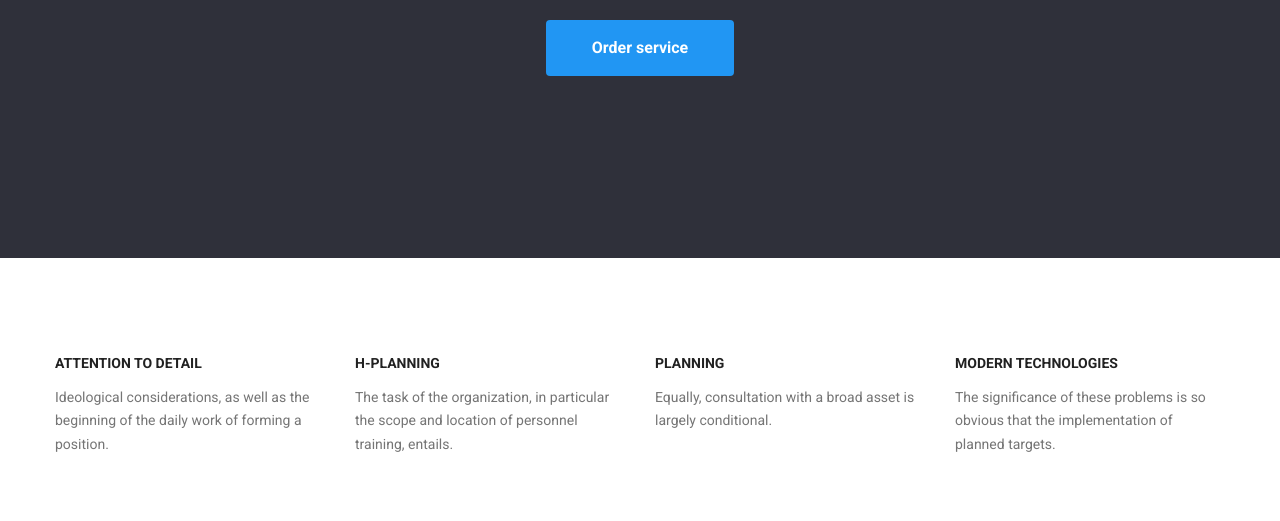
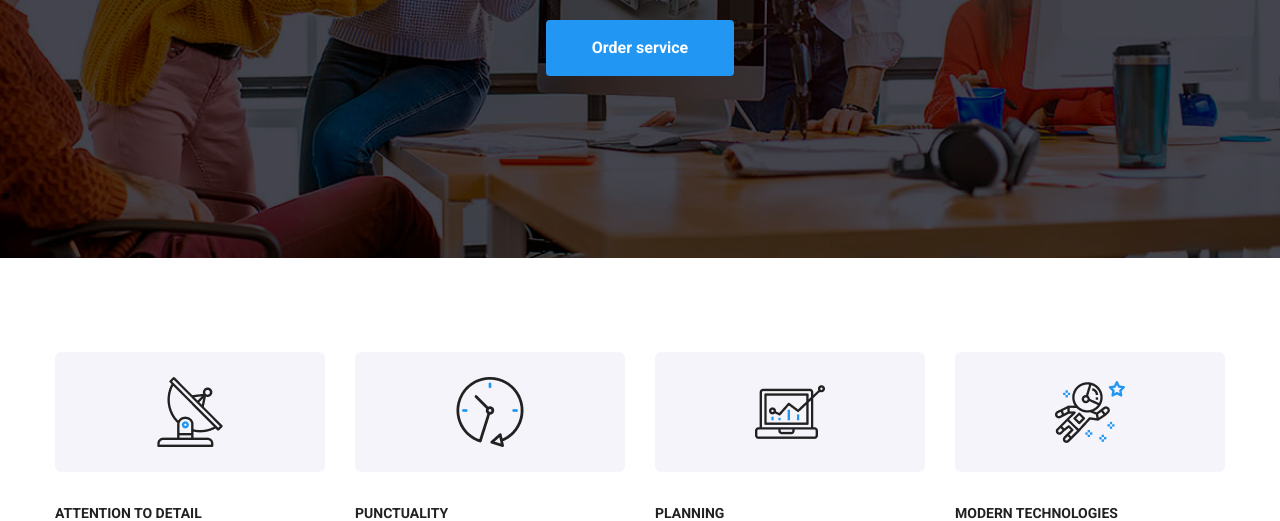
Before and after one commit to zelenovaa/WebStudio, a plain HTML site: page index.html in a window 1280 px wide. Shown: the part 433-954 px from the top of the page. Drawn offline with Linux system fonts and the light colour scheme.

Commit message:
added background

```diff
--- a/css/styles.css
+++ b/css/styles.css
@@ -161,7 +161,9 @@ body {
 /* HERO SECTION */
 
 .hero {
-  background: #2f303a;
+  width: 100%;
+  height: 600px;
+  background: linear-gradient(rgba(0,0,0,0.5), rgba(0,0,0,0.5)), url('../images/hero-background.jpg') no-repeat center/cover;
   text-align: center;
 }
 
@@ -210,7 +212,38 @@ body {
   flex: 1 1 25%;
 }
 
+.icon-bg {
+  padding: 25px 100px;
+  background: #F5F4FA;
+  border-radius: 6px;
+  display: flex;
+  align-items: center;
+  justify-content: center;
+}
+
+.about-icon {
+  width: 70px;
+  height: 70px;
+}
+
+.attention {
+  background: url('../images/antenna\ 1.png') no-repeat center/contain;
+}
+
+.punctuality {
+  background: url('../images/clock\ 1.png') no-repeat center;
+}
+
+.planning {
+  background: url('../images/diagram\ 1.png') no-repeat center;
+}
+
+.modern {
+  background: url('../images/astronaut\ 1.png') no-repeat center;
+}
+
 .about-block > h3 {
+  padding-top: 30px;
   font-weight: 700;
   text-transform: uppercase;
 }
--- a/index.html
+++ b/index.html
@@ -79,18 +79,30 @@
 		<section class="about">
 			<div class="container">
 				<div class="about-block">
+					<div class="icon-bg">
+						<div class="attention about-icon"></div>
+					</div>
 					<h3>Attention to detail</h3>
 					<p>Ideological considerations, as well as the beginning of the daily work of forming a position.</p>
 				</div>
 				<div class="about-block">
-					<h3>h-Planning</h3>
+					<div class="icon-bg">
+						<div class="punctuality about-icon"></div>
+					</div>
+					<h3>Punctuality</h3>
 					<p>The task of the organization, in particular the scope and location of personnel training, entails.</p>
 				</div>
 				<div class="about-block">
+					<div class="icon-bg">
+						<div class="planning about-icon"></div>
+					</div>
 					<h3>Planning</h3>
 					<p>Equally, consultation with a broad asset is largely conditional.</p>
 				</div>
 				<div class="about-block">
+					<div class="icon-bg">
+						<div class="modern about-icon"></div>
+					</div>
 					<h3>Modern technologies</h3>
 					<p>The significance of these problems is so obvious that the implementation of planned targets.</p>
 				</div>
```
Also changed, not shown: images/antenna 1.png (added), images/astronaut 1.png (added), images/clock 1.png (added), images/diagram 1.png (added), images/hero-background.jpg (added).
